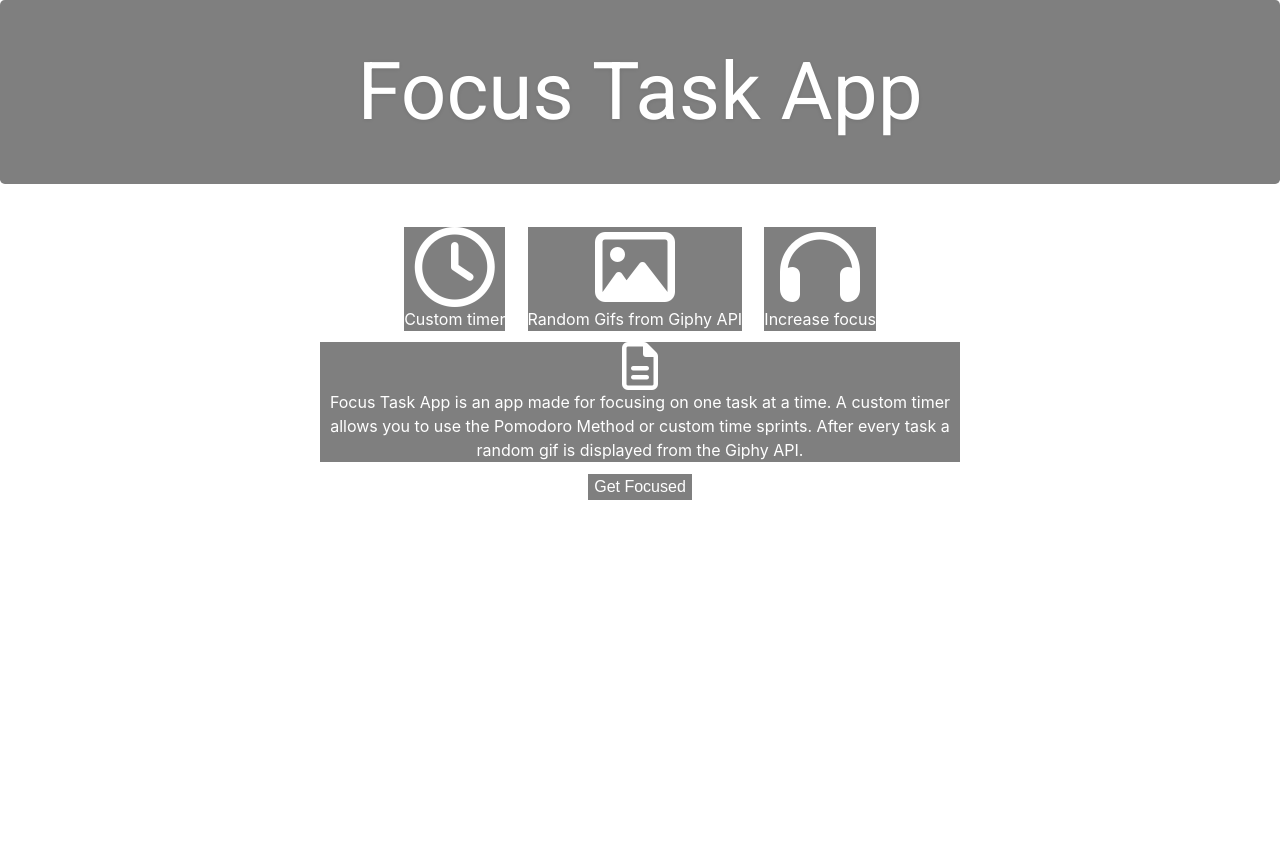
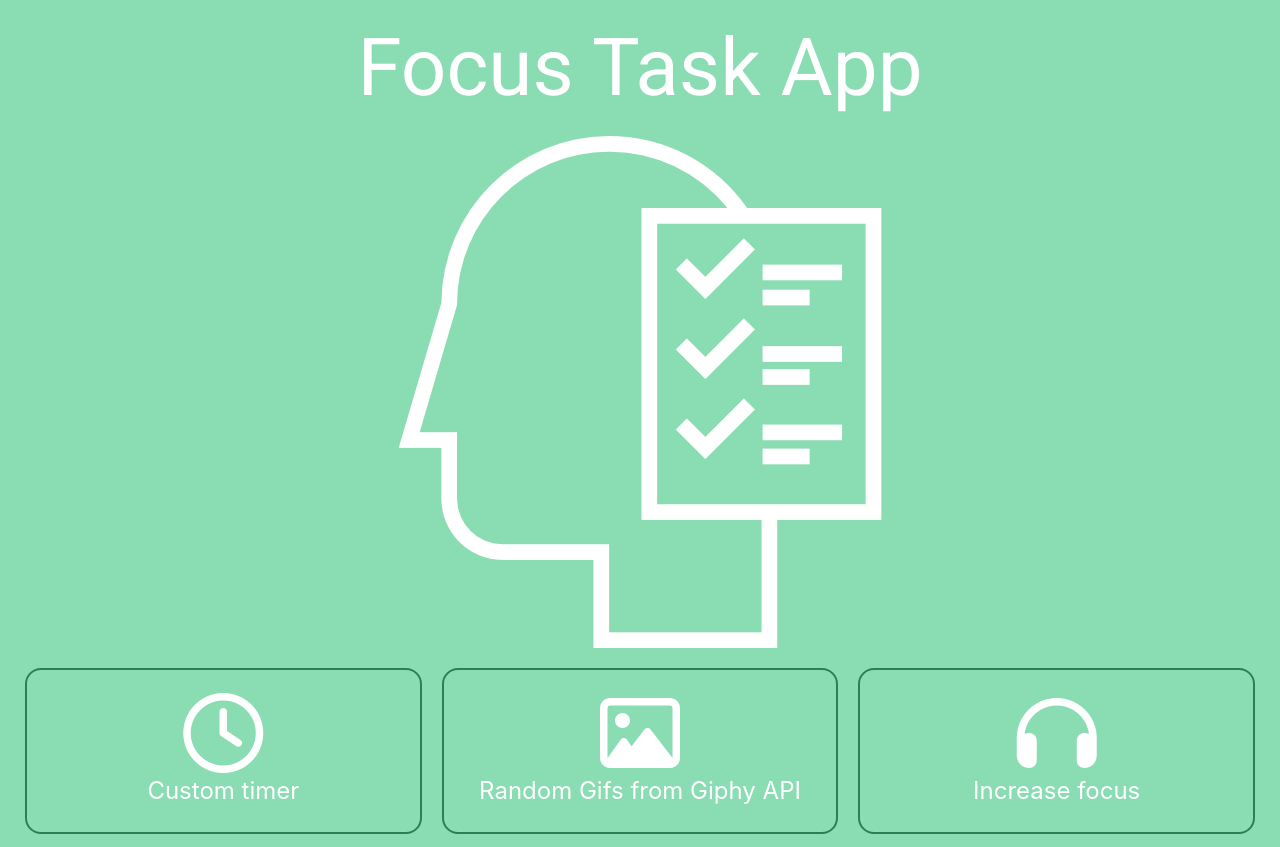
Before and after one commit to stevengalvis/focus-task-app, a plain HTML site: page start.html in a window 1280 px wide. Shown: the top 847 px of the page. Before the commit the page ends 800 px from the top, so only its background shows below. Drawn offline with nearby package versions, Linux system fonts and the light colour scheme.

Commit message:
added new icon for app and changed fonts and layout

```diff
--- a/start.html
+++ b/start.html
@@ -12,30 +12,48 @@
         <link href="https://fonts.googleapis.com/css?family=Roboto" rel="stylesheet">
     </head>
     <body>
-        <header class ="jumbotron main-header">Focus Task App</header>
-        <div class="container">
+        <div class="header-container">
+          <header class ="header-text">Focus Task App</header>
+        </div>
+        <div class="about-container">
+          <div class="content-container">
+            <div class="task-image-container">
+              <img class="task-image" src="images/thinking.png" />
+            </div>
+            <div class="features-container">
             <div class="timer-section features">
                 <i class="fa fa-clock-o fa-5x timer-icon" aria-hidden="true"></i>
+                  <div class="description-container">
                 <span class = "icon-description">Custom timer</span>
+              </div>
             </div>
             <div class = "giphy-section features">
                 <i class="fa fa-picture-o fa-5x giphy-icon" aria-hidden="true"></i>
+                <div class="description-container">
                 <span class = "icon-description">Random Gifs from Giphy API</span>
+              </div>
             </div>
             <div class="focus-section features">
                 <i class="fa fa-headphones fa-5x focus-icon" aria-hidden="true"></i>
+                <div class="description-container">
                   <span class = "icon-description">Increase focus</span>
                 </div>
+
+            </div>
+
       </div>
           <div class = "description">
           <i class="fa fa-file-text-o fa-3x document-icon" aria-hidden="true"></i>
           <br />
-        <span class = "documen-description">Focus Task App is an app made for focusing on one task at a time. A custom timer allows you to use the Pomodoro Method or custom time sprints. After every task a random gif is displayed from the Giphy API.</span>
+          <span class = "description-text">Focus Task App is an app made for focusing on one task at a time. A custom timer allows you to use the Pomodoro Method or custom time sprints. After every task a random gif is displayed from the Giphy API.</span>
       </div>
+
           <div class="button-container">
 
 
           <a href="http://stevegalvis.com/focus-task-app/"><button type="button" name="button" class = "start-button">Get Focused</button></a>
+    </div>
+    </div>
   </div>
         <!-- link to jquery -->
         <script src="https://code.jquery.com/jquery-3.1.0.js"></script>
--- a/style.css
+++ b/style.css
@@ -1,88 +1,144 @@
 body {
-    background: url(images/woods-background.jpg) no-repeat center center fixed;
+  background-color: rgb(138, 220, 179);
   -webkit-background-size: cover;
   -moz-background-size: cover;
   -o-background-size: cover;
   background-size: cover;
 }
 
-.main-header{
+/************************
+ Header
+*************************/
+.header-container {
+  display: flex;
+  align-items: center;
+  justify-content: center;
+  margin-top: 40px;
+  margin-bottom: 40px;
+}
+
+.header-text {
   color: #fff;
-    font-family: 'Roboto', sans-serif;
-    font-weight:  300;
+  font-family: "Roboto", sans-serif;
+  font-weight: 300;
   height: 100%;
   line-height: 70%;
-    font-size: 80px;
+  font-size: 3em;
   text-align: center;
-    text-shadow: 0 1px 5px rgba(0,0,0,.1);
-    background: rgba(0, 0, 0, 0.5);
+  white-space: nowrap;
 }
 
-.container {
+/************************
+  Main Image
+*************************/
+
+.task-image-container {
+  display: flex;
+  justify-content: center;
+  align-items: center;
+}
+.task-image {
+  max-width: 100%;
+  color: #fff;
+}
+
+/************************
+ About App
+*************************/
+
+.about-container {
+  flex-direction: column;
   display: flex;
   justify-content: center;
   align-items: center;
 }
 
-.features{
+.features-container {
+  display: flex;
+  justify-content: center;
+  align-items: center;
+  margin: 10px 15px 20px;
+  flex-direction: column;
+}
+
+.features {
   display: flex;
   flex-direction: column;
   justify-content: space-between;
   align-items: center;
-    max-width: 33.3%;
-    margin: 1%;
-
+  position: relative;
 }
 
-.timer-section{
-    background: rgba(0, 0, 0, 0.5);
+/************************
+ Icons
+*************************/
+
+.timer-section,
+.focus-section,
+.giphy-section,
+.description {
+  border: 2px solid #2a7f55;
+  border-radius: 1em;
+  padding: 23px;
+  margin: 10px;
 }
 
-.focus-section{
-    background: rgba(0, 0, 0, 0.5);
+.timer-section,
+.focus-section,
+.giphy-section {
+  /* width: 33.33%; */
+  width: 80%;
 }
 
-.giphy-section{
-    background: rgba(0, 0, 0, 0.5);
-}
-
-.timer-icon{
+.timer-icon {
   background: transparent;
   color: #fff;
   border: none;
 }
 
-.giphy-icon{
+.giphy-icon {
   background: transparent;
   color: #fff;
   border: none;
 }
 
-.focus-icon{
+.focus-icon {
   background: transparent;
   color: #fff;
   border: none;
 }
 
-.icon-description{
+/* .description-container {
+  position: absolute;
+  bottom: 5px;
+} */
+
+.icon-description {
   color: #fff;
+  white-space: nowrap;
+  font-size: 1em;
+  width: 100%;
+  height: 100%;
 }
-.document-icon{
+
+.document-icon {
   background: transparent;
   color: #fff;
   border: none;
 }
 
-.description{
+/************************
+ Description of App
+*************************/
+
+.description {
   margin: auto;
-    background: rgba(0, 0, 0, 0.5);
   color: #fff;
   text-align: center;
   width: 50%;
 }
 .document-icon {
   display: block;
-
 }
 .button-container {
   text-align: center;
@@ -90,18 +146,59 @@ body {
 
 .start-button {
   color: #fff;
-    border: #fff 2px solid;
-    background: rgba(0, 0, 0, 0.5);
-    margin: 10px;
+  border: #2a7f55 2px solid;
+  background: #2a7f55;
+  border-radius: 1em;
+  margin-top: 30px;
+  padding: 10px;
   cursor: pointer;
+  width: 50%;
+  height: 100%;
 }
 
 .start-button:hover {
-    border-color: YellowGreen;
+  background: #a0ffcf;
+}
+
+.description-text {
+  font-size: 1.5em;
 }
 
 @media (max-width: 500px) {
-    .description{
+  .description {
     width: 90%;
   }
 }
+
+@media only screen and (min-width: 640px) {
+  .features-container {
+    flex-direction: row;
+  }
+
+  .timer-section,
+  .focus-section,
+  .giphy-section {
+    width: 33.33%;
+  }
+
+  .header-text {
+    font-size: 5em;
+  }
+
+  .icon-description {
+    font-size: 1em;
+  }
+}
+
+@media screen and (min-width: 900px) {
+  .features-container {
+    margin-bottom: 40px;
+  }
+  .icon-description {
+    font-size: 1.5em;
+  }
+
+  .description-text {
+    font-size: 2em;
+  }
+}
```
Also changed, not shown: main.css (+10 -24 lines), images/thinking.png (added), 2 other files. Lines whose indentation alone changed are shown as unchanged.
